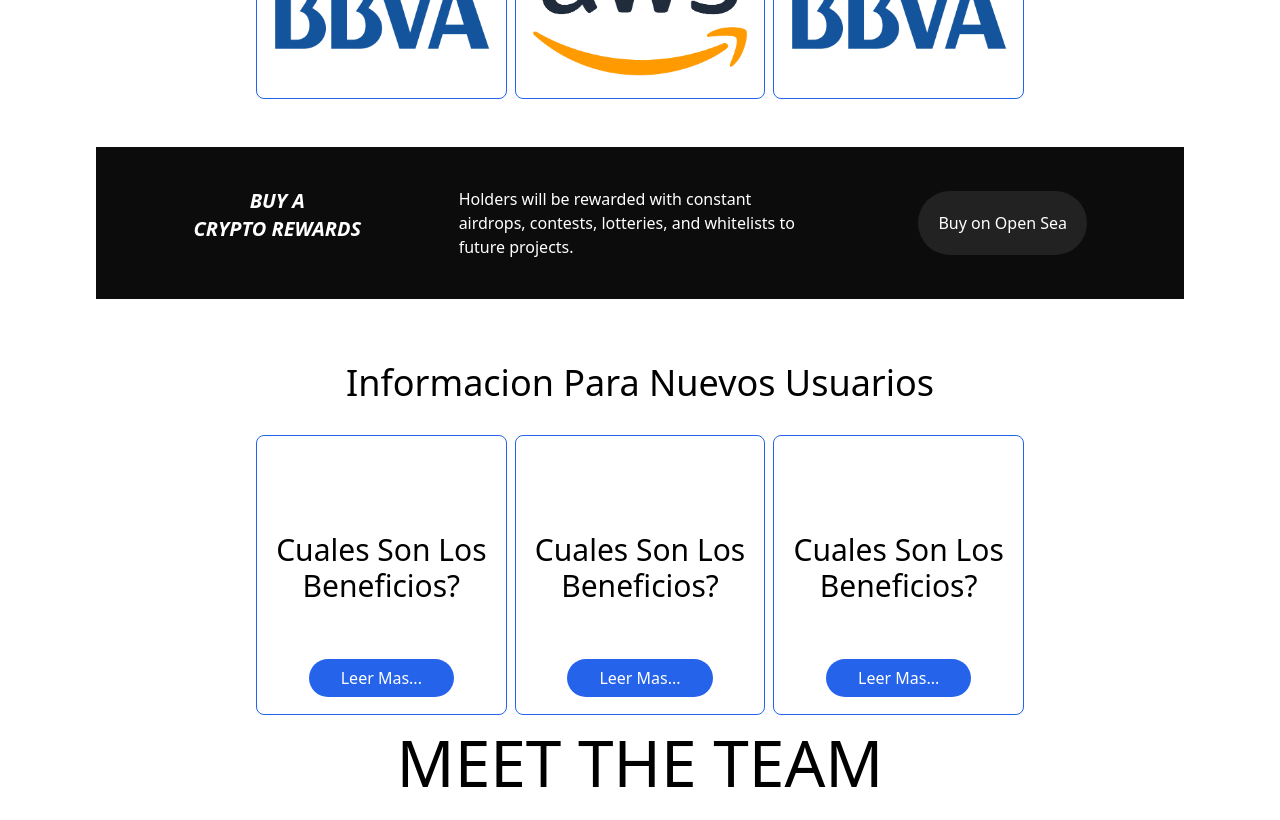
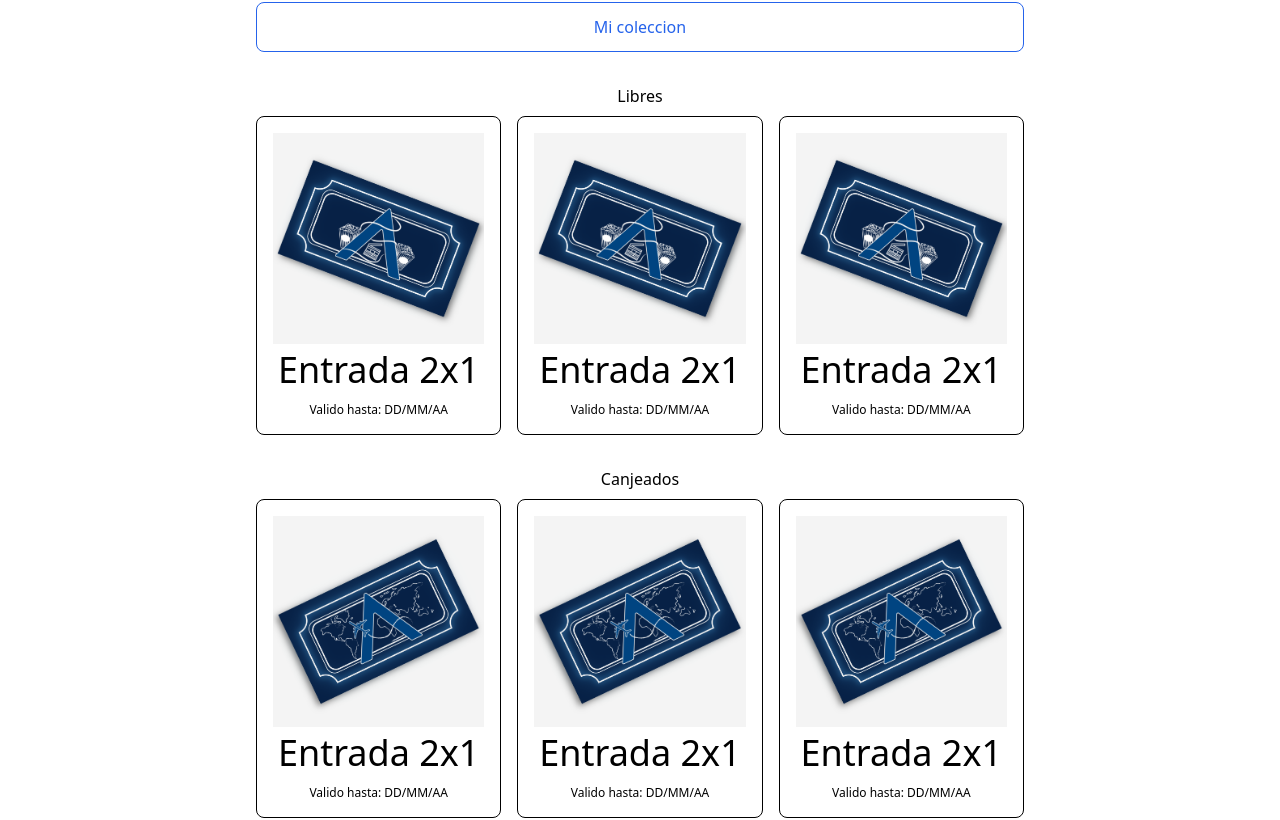
Before and after one commit to vhernandez99/Hackaton-frontend, a Next.js app: page / in a window 1280 px wide. Shown: the part 1400-2220 px from the top of the page. Built offline with nearby package versions, Linux system fonts and the light colour scheme.

Commit message:
4to commite

```diff
--- /dev/null
+++ b/components/UserGrid.js
@@ -0,0 +1,85 @@
+import Image from "next/image";
+import Nft1 from "../assets/images/TICKERS1X1-01.png";
+import Nft2 from "../assets/images/TICKETS-02.png";
+import NftWhite1 from "../assets/images/TICKERS1X1-01-WHITE.png";
+import NftWhite2 from "../assets/images/TICKERS1X1-02-WHITE.png";
+
+const UserGrid = () => {
+    return (
+        <div className="mx-[20%] mb-16">
+            <div className="flex flex-col items-center space-y-2 mb-16">
+                <h1 className="text-5xl font-extralight	">Bienvenido@ user_name</h1>
+                <p>DD/MM/AA</p>
+            </div>
+            <div className="text-center text-blue-600 border border-blue-600 py-3 rounded-lg">
+                <p>Mi coleccion</p>
+            </div>
+            <div className="text-center mt-8 mb-2">
+                <h3>Libres</h3>
+            </div>
+            <div className="grid grid-cols-3 gap-4">
+                <div className="border border-black p-4 rounded-lg">
+                    <div>
+                        <Image src={NftWhite1}/>
+                    </div>
+                    <div className="text-center space-y-3">
+                        <h1 className="text-4xl font-light">Entrada 2x1</h1>
+                        <p className="text-xs">Valido hasta: DD/MM/AA</p>
+                    </div>
+                </div>
+                <div className="border border-black p-4 rounded-lg">
+                    <div>
+                        <Image src={NftWhite1}/>
+                    </div>
+                    <div className="text-center space-y-3">
+                        <h1 className="text-4xl font-light">Entrada 2x1</h1>
+                        <p className="text-xs">Valido hasta: DD/MM/AA</p>
+                    </div>
+                </div>
+                <div className="border border-black p-4 rounded-lg">
+                    <div>
+                        <Image src={NftWhite1}/>
+                    </div>
+                    <div className="text-center space-y-3">
+                        <h1 className="text-4xl font-light">Entrada 2x1</h1>
+                        <p className="text-xs">Valido hasta: DD/MM/AA</p>
+                    </div>
+                </div>
+            </div>
+            <div className="text-center mt-8 mb-2">
+                <h3>Canjeados</h3>
+            </div>
+            <div className="grid grid-cols-3 gap-4">
+                <div className="border border-black p-4 rounded-lg">
+                    <div>
+                        <Image src={NftWhite2}/>
+                    </div>
+                    <div className="text-center space-y-3">
+                        <h1 className="text-4xl font-light">Entrada 2x1</h1>
+                        <p className="text-xs">Valido hasta: DD/MM/AA</p>
+                    </div>
+                </div>
+                <div className="border border-black p-4 rounded-lg">
+                    <div>
+                        <Image src={NftWhite2}/>
+                    </div>
+                    <div className="text-center space-y-3">
+                        <h1 className="text-4xl font-light">Entrada 2x1</h1>
+                        <p className="text-xs">Valido hasta: DD/MM/AA</p>
+                    </div>
+                </div>
+                <div className="border border-black p-4 rounded-lg">
+                    <div>
+                        <Image src={NftWhite2}/>
+                    </div>
+                    <div className="text-center space-y-3">
+                        <h1 className="text-4xl font-light">Entrada 2x1</h1>
+                        <p className="text-xs">Valido hasta: DD/MM/AA</p>
+                    </div>
+                </div>
+            </div>
+        </div>
+     );
+}
+
+export default UserGrid;
--- a/pages/index.js
+++ b/pages/index.js
@@ -5,6 +5,7 @@ import Index from "../components/Index";
 import Info from "../components/Info";
 import Nav from "../components/Nav";
 import Team from "../components/Team";
+import UserGrid from "../components/UserGrid";
 import Welcome from "../components/Welcome";
 
 const index = () => {
@@ -13,6 +14,7 @@ const index = () => {
     <Nav/>
     <Index/>
     <Welcome/>
+    <UserGrid/>
     <Empresas/>
     <Banner/>
     <Info/>
```
